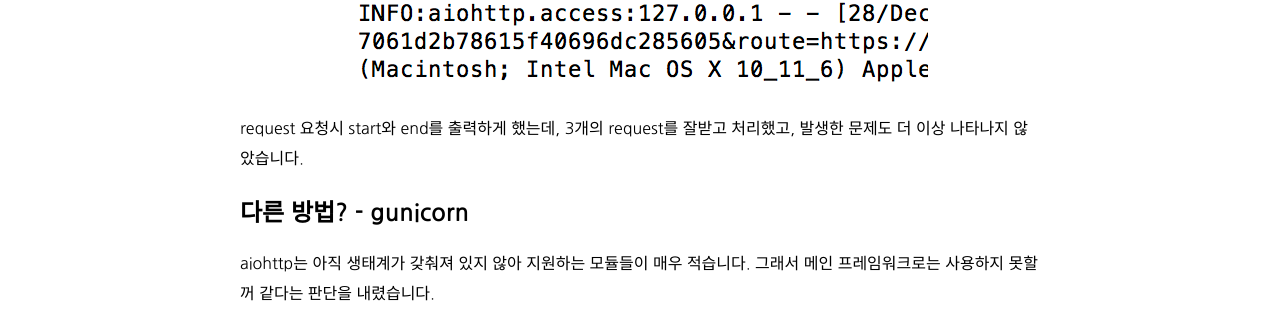
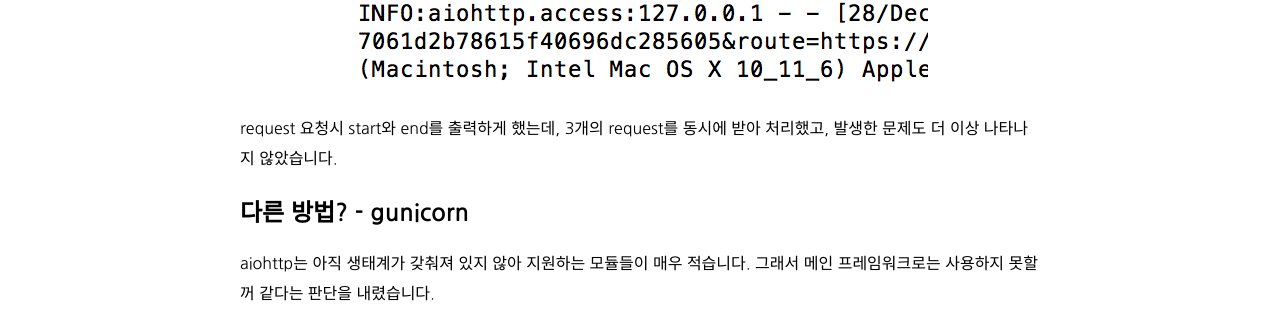
Before and after one commit to gureuso/gureuso.github.io, a Jekyll site: the page built from _posts/2016-12-26-aiohttp-python-async-programming.markdown, in a window 1280 px wide and 900 px high, scrolled down 2197 px. Shown: the part 140-450 px from the top of the window. Built offline with Jekyll 4.4.1, drawn with Linux system fonts in a browser that asks for light colours; nearby versions of some CDN libraries.

Commit message:
Update aiohttp-python-async-programming post

```diff
--- a/_posts/2016-12-26-aiohttp-python-async-programming.markdown
+++ b/_posts/2016-12-26-aiohttp-python-async-programming.markdown
@@ -74,7 +74,7 @@ def setupRoutes(app):
 
 ![02](/assets/images/aiohttp-python-async-programming-02.jpg)
 
-request 요청시 start와 end를 출력하게 했는데, 3개의 request를 잘받고 처리했고, 발생한 문제도 더 이상 나타나지 않았습니다.
+request 요청시 start와 end를 출력하게 했는데, 3개의 request를 동시에 받아 처리했고, 발생한 문제도 더 이상 나타나지 않았습니다.
 
 # 다른 방법? - gunicorn
 
```
